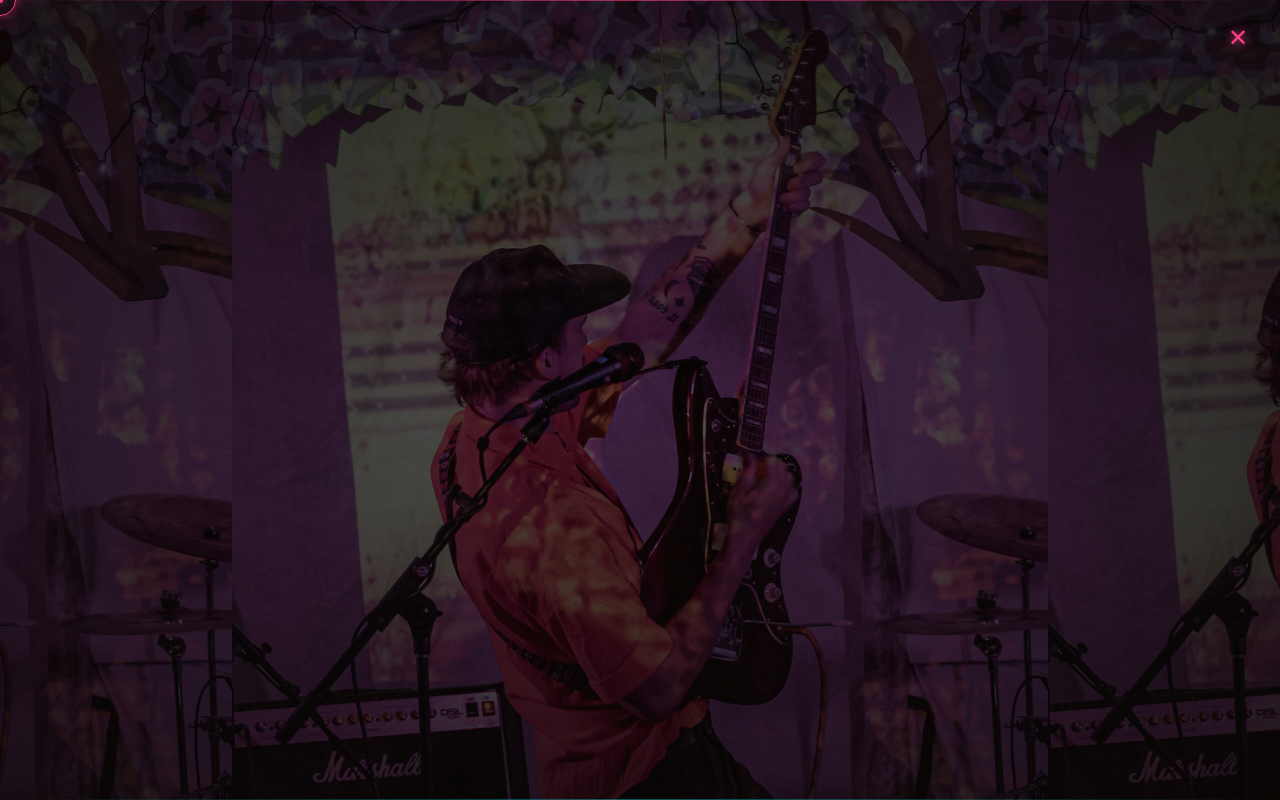
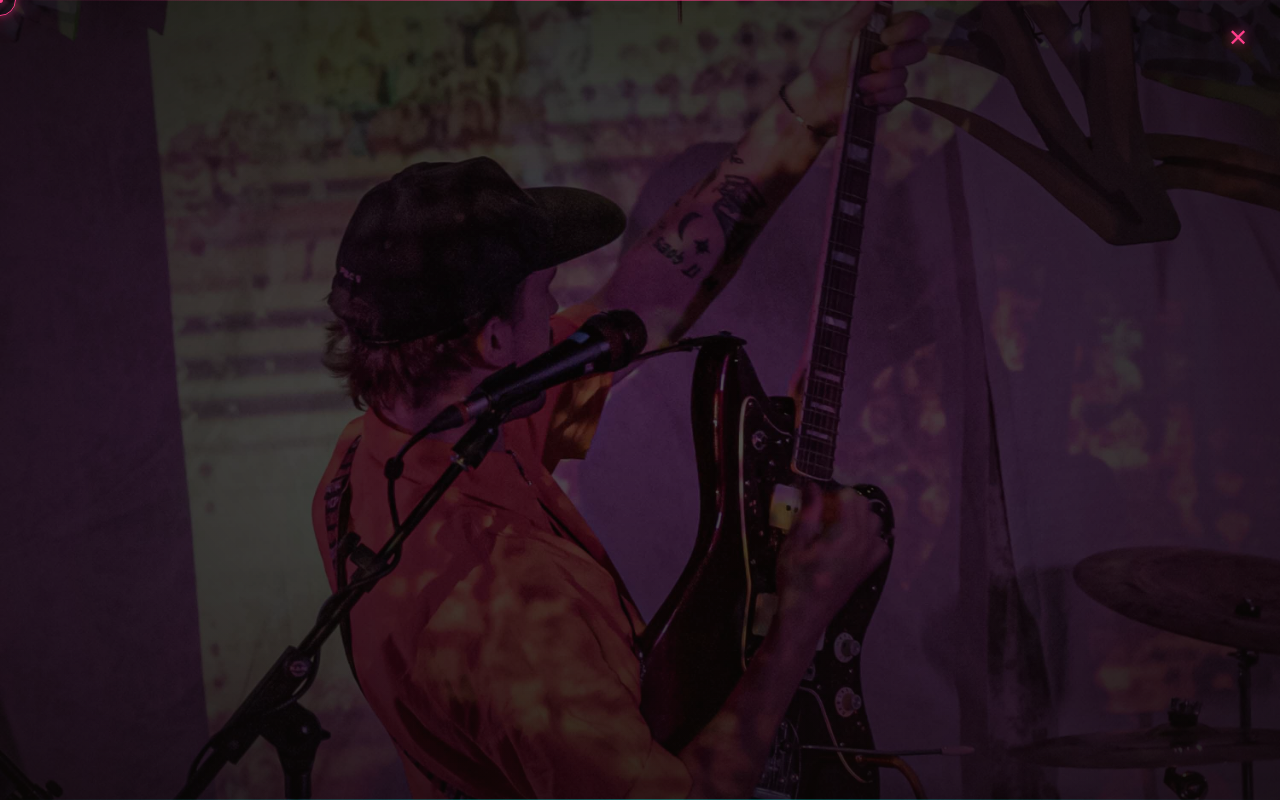
Before and after one commit to Caddyshackk/band-site, a React (Vite) app: page / in a window 1280 px wide. Both pictures are taken after a click on the button 1225 px from the left and 25 px from the top of the page. Shown: the top 800 px of the page. Built offline with nearby package versions, Linux system fonts and the light colour scheme; a web font is replaced by a local one.

Commit message:
fixing photos

```diff
--- a/src/App.jsx
+++ b/src/App.jsx
@@ -171,12 +171,12 @@ function MobileNav({ open, onClose, go, navItems }) {
   const [photoIdx, setPhotoIdx] = useState(0);
   const intervalRef = useRef(null);
   const photos = [
-    { src:"/gallery-1.jpg", pos:"center 40%" },
-    { src:"/gallery-2.webp", pos:"center 40%" },
-    { src:"/gallery-3.jpg",  pos:"center 40%" },
-    { src:"/gallery-4.webp", pos:"center 40%" },
-    { src:"/gallery-5.jpg",  pos:"center 40%" },
-    { src:"/gallery-6.jpg",  pos:"center 40%" },
+    { src:"/gallery-1.jpg", pos:"center" },
+    { src:"/gallery-2.webp", pos:"center" },
+    { src:"/gallery-3.jpg",  pos:"center" },
+    { src:"/gallery-4.webp", pos:"center" },
+    { src:"/gallery-5.jpg",  pos:"center" },
+    { src:"/gallery-6.jpg",  pos:"center" },
   ];
 
   useEffect(() => {
@@ -199,7 +199,7 @@ function MobileNav({ open, onClose, go, navItems }) {
         <div key={photo.src} style={{
           position:"absolute",inset:0,
           backgroundImage:`url(${photo.src})`,
-          backgroundSize:"contain",
+          backgroundSize:"cover",
           backgroundPosition:photo.pos,
           opacity: i === photoIdx ? 1 : 0,
           transition:"opacity 0.6s ease",
```
